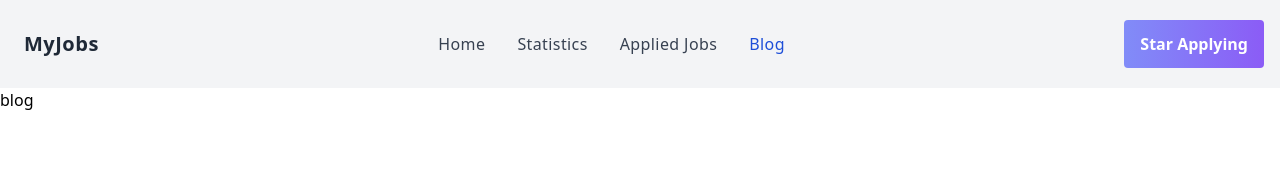
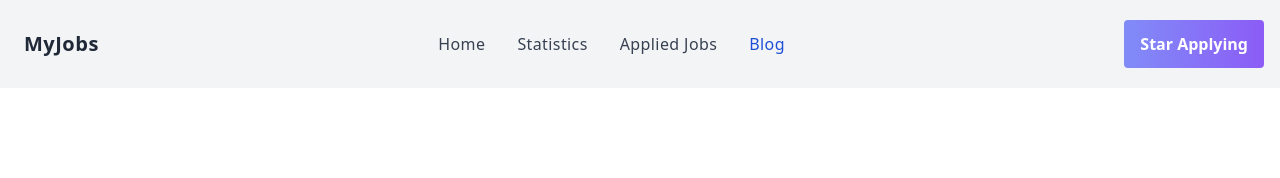
Before and after one commit to Nahid-subi/career-hub-my-jobs, a React (Vite) app: page /blog in a window 1280 px wide. Shown: the top 178 px of the page. Built offline with nearby package versions, Linux system fonts and the light colour scheme.

Commit message:
add blog file

```diff
--- a/src/components/Blog.jsx
+++ b/src/components/Blog.jsx
@@ -3,7 +3,7 @@ import React from 'react';
 const Blog = () => {
     return (
         <div>
-            <h1>blog</h1>
+
         </div>
     );
 };
```
